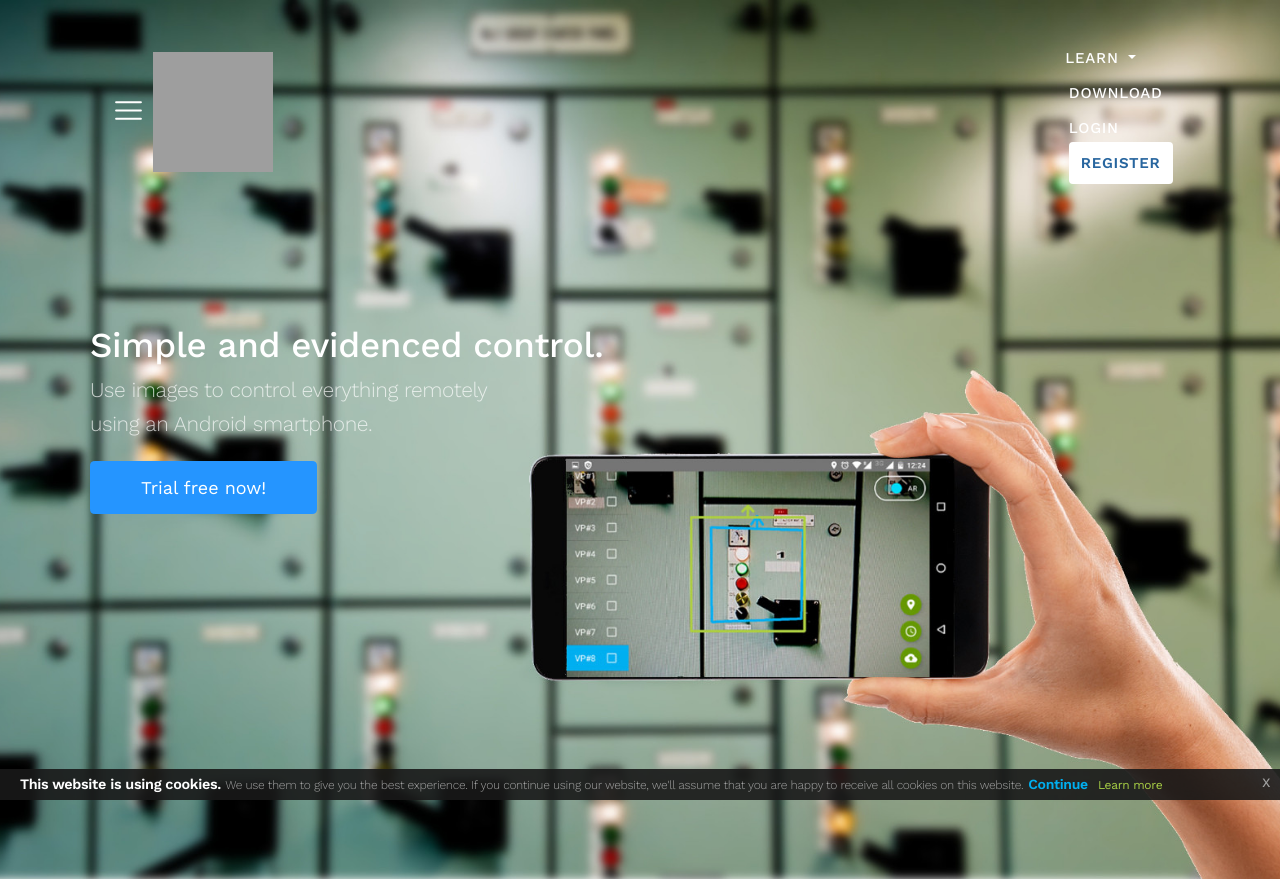
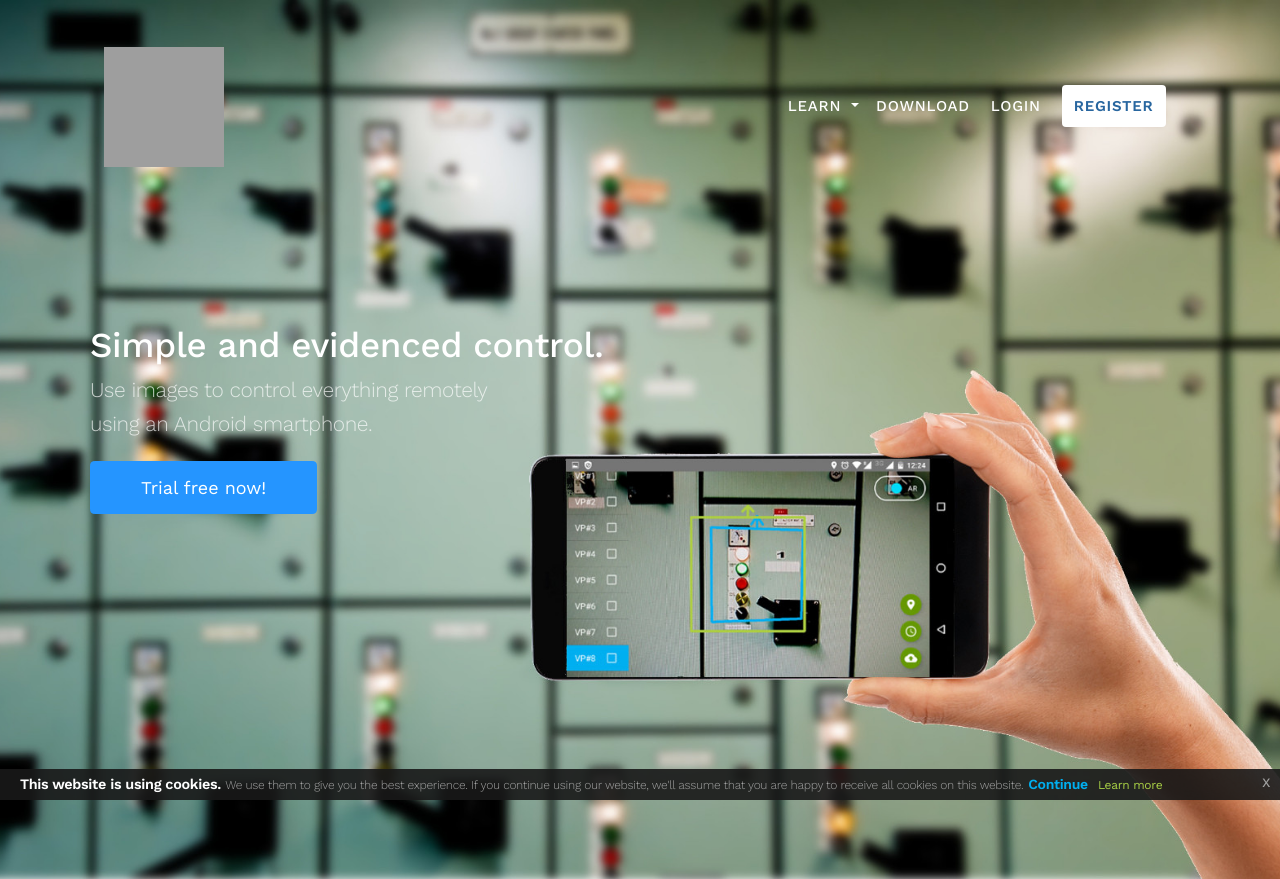
Before and after one commit to jorgercg/MyMensorWebsite, a Django app: page /en/ in a window 1280 px wide. Shown: the top 879 px of the page. Run offline with Django 3.2, Linux system fonts and the light colour scheme; some libraries are stand-ins or nearby versions; grey boxes are pictures that could not be loaded.

Commit message:
13OUT2017 17h32min

```diff
--- a/mymwebsite/templates/index.html
+++ b/mymwebsite/templates/index.html
@@ -60,9 +60,9 @@
             <div class="block block-inverse block-fill-height app-header"
                  style="background-image: url({% static 'images/carousel01.jpg' %});">
                 <div class="container py-4 fixed-top app-navbar">
-                    <nav class="navbar navbar-transparent navbar-padded navbar-toggleable-sm">
+                    <nav class="navbar navbar-transparent navbar-padded navbar-expand-md">
                         <button
-                                class="navbar-toggler navbar-toggler-right hidden-md-up"
+                                class="navbar-toggler"
                                 type="button"
                                 data-target="#stage"
                                 data-toggle="stage"
@@ -74,7 +74,7 @@
                             <img src="{% static 'images/Logo_MyMensor_NEW3.svg' %}" width="120" height="120" alt="">
                         </a>
 
-                        <div class="hidden-sm-down text-uppercase">
+                        <div class="d-none d-md-block text-uppercase">
                             <ul class="navbar-nav">
                                 <li class="nav-item dropdown">
                                     <a class="nav-link dropdown-toggle" href="#" id="navbarDropdownMenuLink" data-toggle="dropdown" aria-haspopup="true" aria-expanded="false">
```
